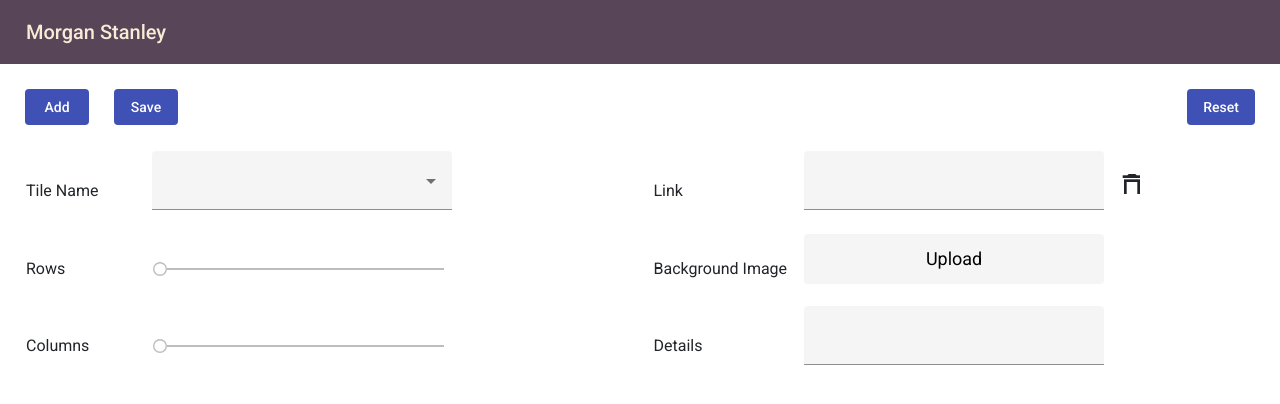
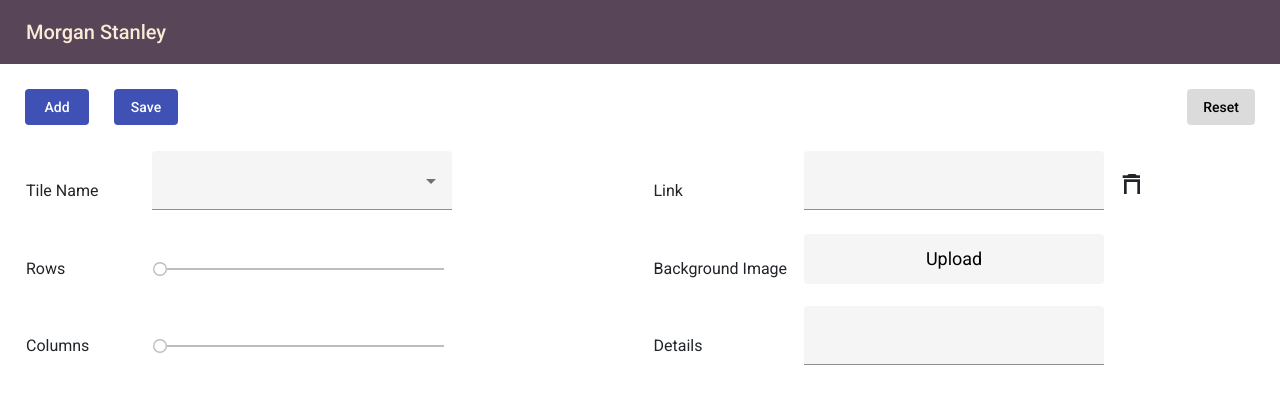
Before and after one commit to optimus1113700/hema-poc, an Angular app: page / in a window 1280 px wide. Shown: the top 404 px of the page. Built offline with nearby package versions, Linux system fonts and the light colour scheme.

Commit message:
Modifications

```diff
--- a/src/app/app-routing.module.ts
+++ b/src/app/app-routing.module.ts
@@ -1,11 +1,12 @@
 import { NgModule } from '@angular/core';
 import { Routes, RouterModule } from '@angular/router';
 import { CardComponent } from './card/card.component';
+import { TemplateComponent } from './template/template.component';
 
 const routes: Routes = [
   {
     path: "",
-    component: CardComponent
+    component: TemplateComponent
   }
 ];
 
--- a/src/app/app.module.ts
+++ b/src/app/app.module.ts
@@ -9,6 +9,7 @@ import { BrowserAnimationsModule } from '@angular/platform-browser/animations';
 import { VegaMaterialModule } from './core/material.module';
 import { HeaderComponent } from './header/header.component';
 import { ModalWidgetComponent } from './modal-widget/modal-widget.component';
+import { TemplateComponent } from './template/template.component';
 
 @NgModule({
   declarations: [
@@ -16,6 +17,7 @@ import { ModalWidgetComponent } from './modal-widget/modal-widget.component';
     CardComponent,
     HeaderComponent,
     ModalWidgetComponent,
+    TemplateComponent,
   ],
   imports: [
     BrowserModule,
--- a/src/app/card/card.component.html
+++ b/src/app/card/card.component.html
@@ -1,6 +1,6 @@
-<mat-toolbar style="background: #584558;">
-  <span style="color: antiquewhite;margin-left: 10px;">Morgan Stanley</span>
-</mat-toolbar>
+  <mat-toolbar style="background: #584558;">
+    <span style="color: antiquewhite;margin-left: 10px;">Morgan Stanley</span>
+  </mat-toolbar>
 
 <div id="button-container">
   <span>
@@ -26,7 +26,7 @@
         <mat-form-field appearance="fill">
           <mat-select>
             <mat-option value="jira">Jira</mat-option>
-            <mat-option value="gmail" disabled>Gmail</mat-option>
+            <mat-option value="gmail">Gmail</mat-option>
             <mat-option value="stash">Stash</mat-option>
           </mat-select>
         </mat-form-field>
--- a/src/app/card/card.component.scss
+++ b/src/app/card/card.component.scss
@@ -45,3 +45,7 @@
     cursor: pointer;
   }
 }
+
+.spacer {
+  flex: 1 1 auto;
+}
--- a/src/app/card/card.component.ts
+++ b/src/app/card/card.component.ts
@@ -12,18 +12,6 @@ import {CdkDragDrop, DragDropModule, moveItemInArray} from '@angular/cdk/drag-dr
 export class CardComponent implements OnInit {
 
   constructor(public dialog: MatDialog) { }
-
-  timePeriods = [
-    'Bronze age',
-    'Iron age',
-    'Middle ages',
-    'Early modern period',
-    'Long nineteenth century',
-  ];
-
-  drop(event: CdkDragDrop<string[]>) {
-    moveItemInArray(this.timePeriods, event.previousIndex, event.currentIndex);
-  }
 
   cardList = [
     {
@@ -77,4 +65,6 @@ export class CardComponent implements OnInit {
       }
     );
   }
+
+
 }
--- /dev/null
+++ b/src/app/template/template.component.html
@@ -0,0 +1,80 @@
+<mat-toolbar style="background: #584558;">
+  <span style="color: antiquewhite;margin-left: 10px;">Morgan Stanley</span>
+</mat-toolbar>
+
+<div id="button-container">
+  <span>
+    <button mat-flat-button style="margin-right: 25px;" color="primary">Add</button>
+  </span>
+  <span>
+    <button mat-flat-button color="primary" (click)="save()">Save</button>
+  </span>
+  <span>
+    <button mat-flat-button style="float: right;background-color:rgb(0 0 0 / 14%);color: black;" (click)="resetForm()">Reset</button>
+  </span>
+</div>
+
+<form [formGroup]="templateForm">
+
+  <div style="margin-left: 25px;margin-top: 25px;">
+
+    <table style="width: 100%;">
+      <tr>
+        <td style="width: 10%;">
+          <mat-label>Tile Name</mat-label>
+        </td>
+        <td style="width: 40%;">
+          <mat-form-field appearance="fill">
+            <mat-select formControlName="tileName">
+              <mat-option value="jira">Jira</mat-option>
+              <mat-option value="gmail">Gmail</mat-option>
+              <mat-option value="stash">Stash</mat-option>
+            </mat-select>
+          </mat-form-field>
+        </td>
+        <td style="width: 10%;">
+          <mat-label>Link</mat-label>
+        </td>
+        <td style="width: 40%;">
+          <mat-form-field appearance="fill">
+            <input matInput formControlName="link">
+          </mat-form-field>
+          <mat-icon style="font-size: 32px;margin-left: 12px;" (click)="clearLink()">delete_outline</mat-icon>
+        </td>
+      </tr>
+      <tr>
+        <td style="width: 10%;">
+          <mat-label>Rows</mat-label>
+        </td>
+        <td style="width: 40%;">
+          <mat-slider aria-label="unit(s)" formControlName="rows"></mat-slider>
+        </td>
+        <td style="width: 12%;">
+          <mat-label>Background Image</mat-label>
+        </td>
+        <td style="width: 40%;">
+          <button class="file-upload-button">
+            <input type="file" #fileInput formControlName="image" />
+            Upload
+          </button>
+        </td>
+      </tr>
+      <tr>
+        <td style="width: 10%;">
+          <mat-label>Columns</mat-label>
+        </td>
+        <td style="width: 40%;">
+          <mat-slider aria-label="unit(s)" formControlName="columns"></mat-slider>
+        </td>
+        <td style="width: 10%;">
+          <mat-label>Details</mat-label>
+        </td>
+        <td style="width: 40%;">
+          <mat-form-field appearance="fill">
+            <input matInput formControlName="details">
+          </mat-form-field>
+        </td>
+      </tr>
+    </table>
+  </div>
+</form>
--- /dev/null
+++ b/src/app/template/template.component.scss
@@ -0,0 +1,51 @@
+
+.button {
+    display: table-cell;
+  }
+
+  .button .mat-button-base {
+    margin: 8px 20px 8px 0;
+  }
+
+  #button-container{
+    margin: 25px;
+  }
+
+  .mat-form-field{
+    width: 300px !important;
+  }
+
+  .mat-slider{
+    width: 300px !important;
+  }
+
+  .file-upload-button {
+    background-color: rgb(245 245 245);
+    border-radius: 4px;
+    height: 50px;
+    overflow: hidden;
+    position: relative;
+    width: 300px;
+    border: none;
+    margin-bottom: 20px;
+    font-size: 18px;
+
+    &::after {
+      color: #fff;
+      font-size: 1.5rem;
+      text-align: center;
+    }
+
+    input[type="file"] {
+      left: 0;
+      opacity: 0;
+      position: absolute;
+      top: 0;
+      height: 45px;
+      cursor: pointer;
+    }
+  }
+
+  .spacer {
+    flex: 1 1 auto;
+  }
--- /dev/null
+++ b/src/app/template/template.component.ts
@@ -0,0 +1,38 @@
+import { Component, OnInit } from '@angular/core';
+import { FormGroup, FormControl } from '@angular/forms';
+
+@Component({
+  selector: 'app-template',
+  templateUrl: './template.component.html',
+  styleUrls: ['./template.component.scss']
+})
+export class TemplateComponent implements OnInit {
+
+  templateForm = new FormGroup({
+    tileName: new FormControl(),
+    link: new FormControl(),
+    rows: new FormControl(),
+    image : new FormControl(),
+    columns: new FormControl(),
+    details : new FormControl()
+  });
+
+
+  constructor() { }
+
+  ngOnInit(): void {
+  }
+
+  save(){
+    console.log(this.templateForm.value);
+  }
+
+  resetForm(){
+    this.templateForm.reset();
+  }
+
+  clearLink(){
+    this.templateForm.controls['link'].reset()
+  }
+
+}
```
Also changed, not shown: 1 other file (tests, documents, lock files or other folders).
